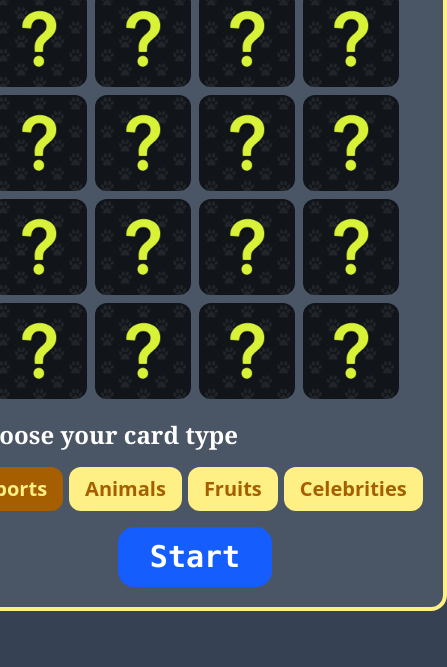
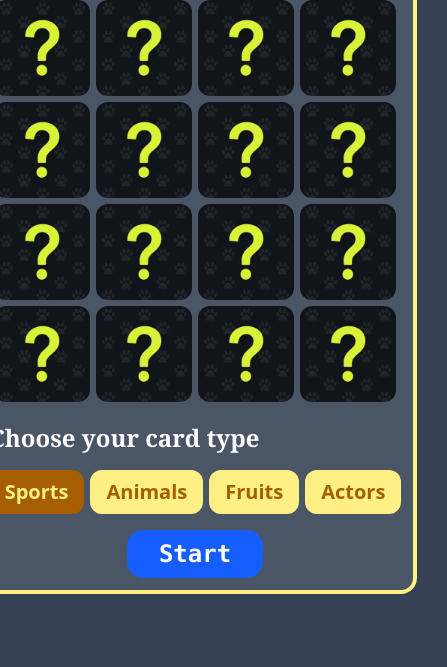
Before and after one commit to RashidShaik16/mylearning-phase, a website: page docs/Memory Game/index.html in a window 390 px wide. Shown: the part 177-844 px from the top of the page, 447 px wide, since content can reach past the window. Drawn offline with Linux system fonts and the light colour scheme.

Commit message:
Fixed mobile view issue

```diff
--- a/docs/Memory Game/index.html
+++ b/docs/Memory Game/index.html
@@ -7,9 +7,9 @@
     <title>Toggle Bulb</title>
 </head>
 <body class=" h-screen flex justify-center items-center bg-gray-700">
-    <main id="main" class="border-4 border-yellow-200 rounded-2xl p-5 bg-gray-600 flex flex-col items-center">
+    <main id="main" class="border-4 max-w-screen border-yellow-200 rounded-2xl p-3 bg-gray-600 flex flex-col items-center">
         <h1 class="text-5xl my-5 text-yellow-300 font-mono font-bold">Memory Game</h1>
-         <div id="card-grid" class="grid grid-cols-4 gap-2 justify-center">
+         <div id="card-grid" class="grid grid-cols-4 gap-1.5">
             <!-- Cards deck here -->
         </div>
 
@@ -19,13 +19,13 @@
                 <button class="bg-yellow-700 text-yellow-200 px-4 py-2 rounded-xl font-bold text-xl cursor-pointer hover:bg-yellow-700 hover:text-yellow-200 option" id="sports" onclick="getCardType(this)">Sports</button>
                 <button class="bg-yellow-200 text-yellow-700 px-4 py-2 rounded-xl font-bold text-xl cursor-pointer hover:bg-yellow-700 hover:text-yellow-200 option" id="animals" onclick="getCardType(this)">Animals</button>
                 <button class="bg-yellow-200 text-yellow-700 px-4 py-2 rounded-xl font-bold text-xl cursor-pointer hover:bg-yellow-700 hover:text-yellow-200 option" id="fruits" onclick="getCardType(this)">Fruits</button>
-                <button class="bg-yellow-200 text-yellow-700 px-4 py-2 rounded-xl font-bold text-xl cursor-pointer hover:bg-yellow-700 hover:text-yellow-200 option" id="celebrities" onclick="getCardType(this)">Celebrities</button>
+                <button class="bg-yellow-200 text-yellow-700 px-4 py-2 rounded-xl font-bold text-xl cursor-pointer hover:bg-yellow-700 hover:text-yellow-200 option" id="celebrities" onclick="getCardType(this)">Actors</button>
             </div>
         </div>
         <!-- Start button -->
-        <button class="text-3xl font-mono bg-blue-600 px-8 py-3 rounded-2xl text-white font-bold cursor-pointer" id="start">Start</button>
+        <button class="text-2xl font-mono bg-blue-600 px-8 py-2 rounded-2xl text-white font-bold cursor-pointer" id="start">Start</button>
 
-        <div id="timer" class="text-xl w-38 font-semibold text-center my-4 p-4 bg-red-400 rounded-2xl hidden">
+        <div id="timer" class="text-xl w-38 font-bold text-center my-4 p-3 bg-red-400 rounded-2xl hidden">
             <p class="p-1">Time: <span id="time">00:00</span></p>
         </div>
 
--- a/docs/Memory Game/script.js
+++ b/docs/Memory Game/script.js
@@ -91,7 +91,7 @@ function createCard(type) {
   card.setAttribute('onclick', 'flipCard(this)');
 
   card.innerHTML = `
-    <div class="relative w-full h-full transition-transform duration-500 transform-style preserve-3d" data-flipped="false">
+    <div class="relative h-full w-full transition-transform duration-500 transform-style preserve-3d" data-flipped="false">
       <div class="absolute w-full h-full backface-hidden">
         <img src="./images/card-front.jpg" class="w-full h-full object-cover rounded-xl" />
       </div>
```
Also changed, not shown: docs/Memory Game/src/output.css.
